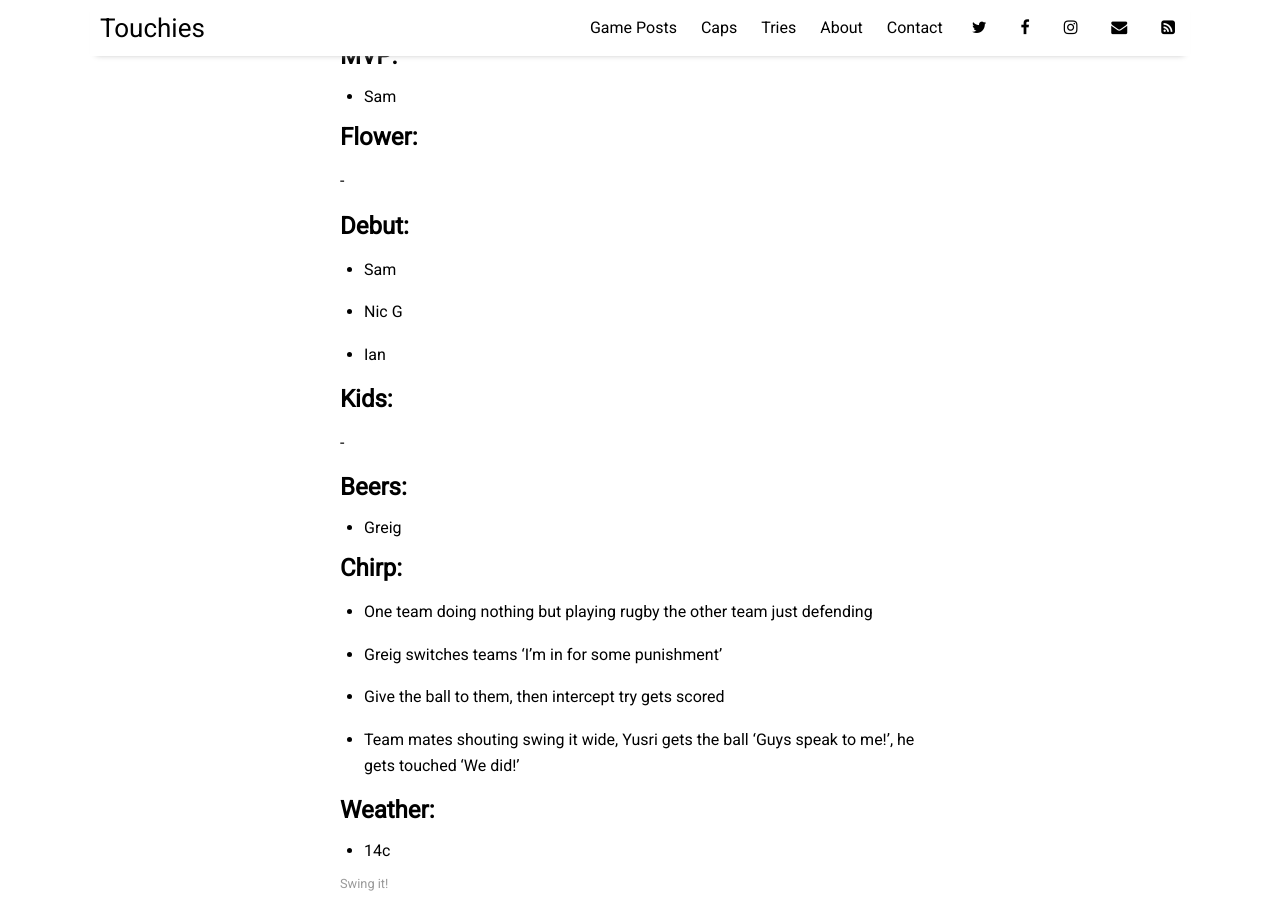
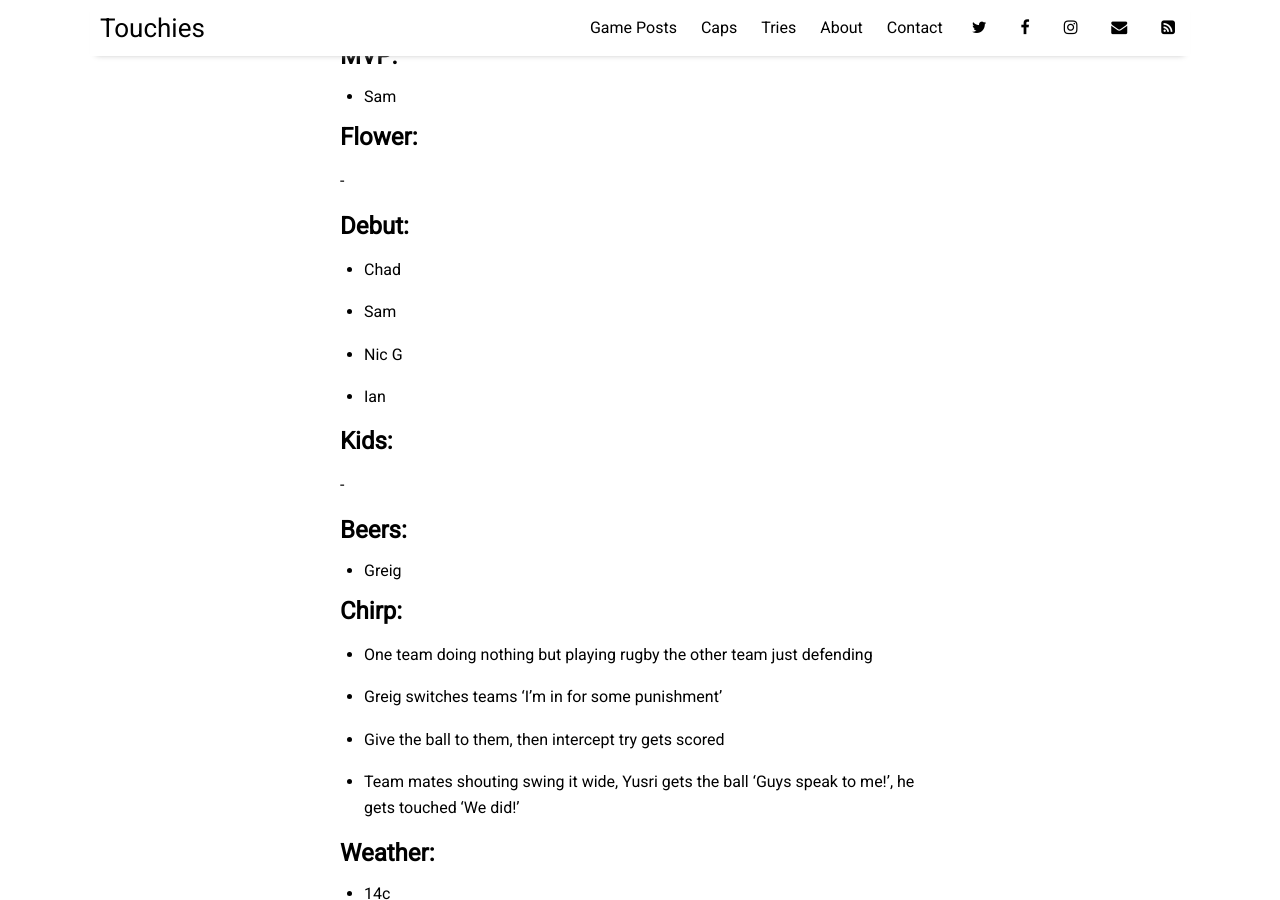
Before and after one commit to sundayrugby/sundayrugby.github.io, a Jekyll site: the page built from _posts/2022-06-26-J.md, in a window 1280 px wide and 900 px high, scrolled down 1343 px. Built offline with Jekyll 4.4.1, drawn with Linux system fonts in a browser that asks for light colours; nearby versions of some CDN libraries.

Commit message:
Update 2022-06-26-J.md

```diff
--- a/_posts/2022-06-26-J.md
+++ b/_posts/2022-06-26-J.md
@@ -63,6 +63,8 @@ image: 2022_06_26.jpg
 
 ## Debut:
 
+* Chad
+
 * Sam
 
 * Nic G
```
